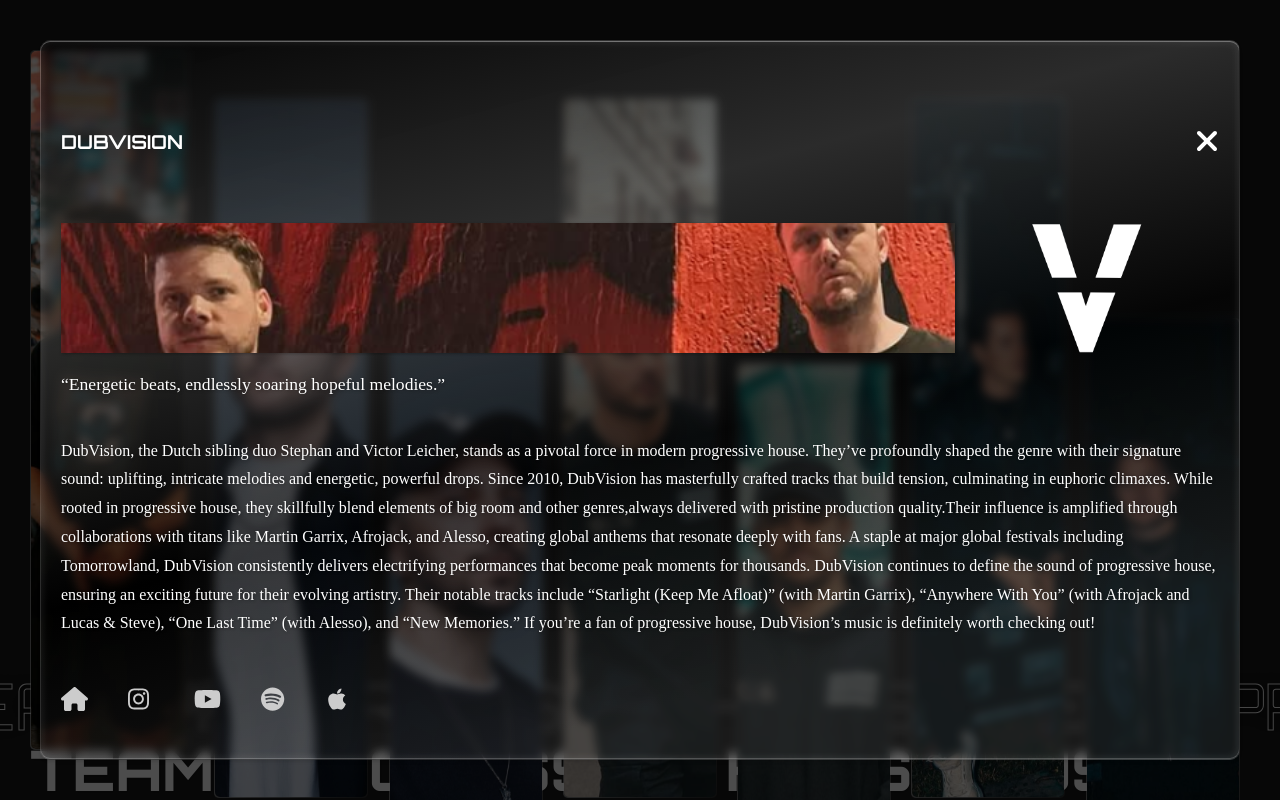
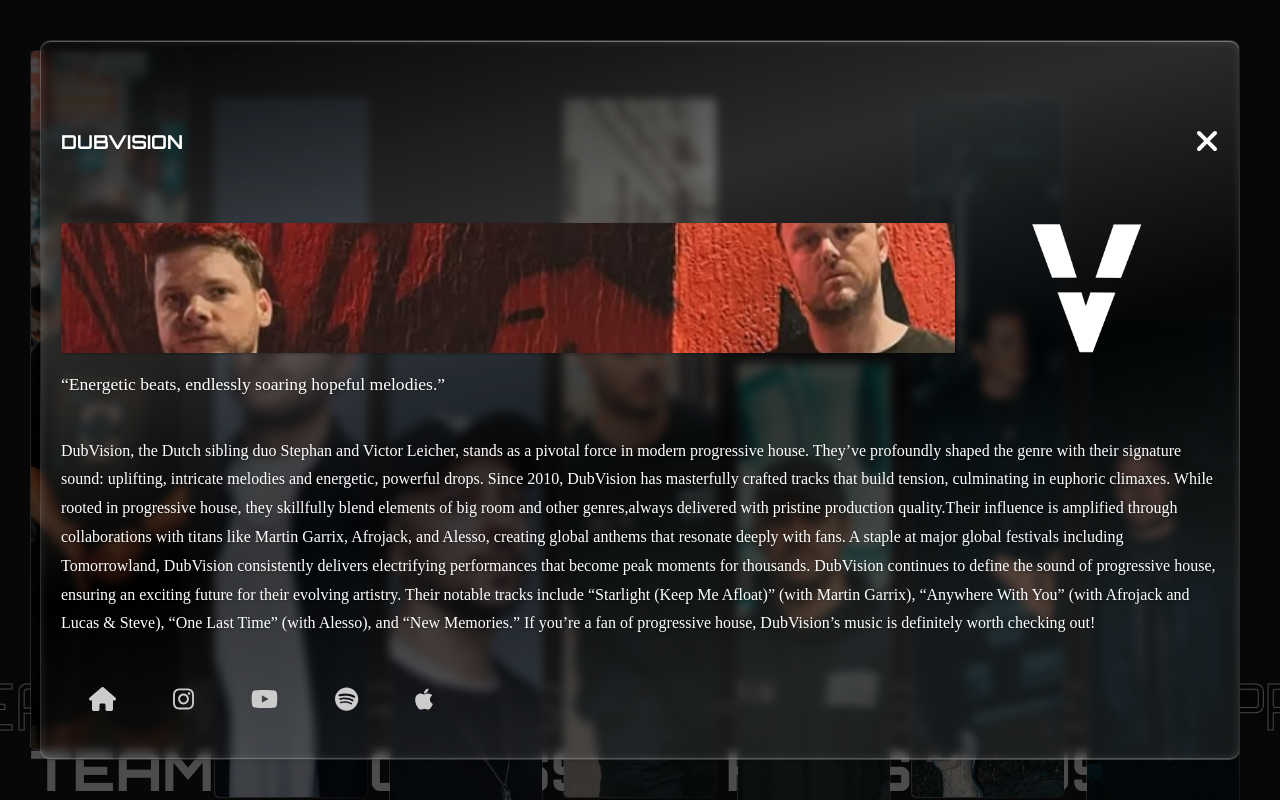
Before and after one commit to mjArtkim/Progressive, a Vue app: page / in a window 1280 px wide. Both pictures are taken after a click on the button 108 px from the left and 1793 px from the top of the page. Shown: the part 1393-2193 px from the top of the page. Built offline with nearby package versions, Linux system fonts and the light colour scheme; a web font is replaced by a local one.

Commit message:
link group center align/ button hover add

```diff
--- a/src/components/InfoDj.vue
+++ b/src/components/InfoDj.vue
@@ -272,6 +272,23 @@
   .pc-over {
     display: none;
   }
+  .link-group {
+    max-width: 400px;
+    width: 100%;
+    display: flex;
+    align-items: center;
+    justify-content: space-around;
+    a {
+      color: #ccc;
+      font-size: 1.5em;
+      text-shadow: 1px 1px 3px rgba(0, 0, 0, 0.3);
+      :hover {
+        color: #fff;
+        text-shadow: 1px 1px 3px rgba(255, 255, 255, 0.5);
+        transition: 0.2s ease-in-out;
+      }
+    }
+  }
 }
 @media (min-width: 1401px) {
   .dj-logo1 {
--- a/src/views/InfoView.vue
+++ b/src/views/InfoView.vue
@@ -189,8 +189,6 @@
     display: flex;
     align-items: center;
     justify-content: center;
-    :hover {
-    }
     &::before {
       content: '';
       position: absolute;
@@ -314,6 +312,19 @@
 @media (min-width: 1025px) {
 }
 /* 큰 태블릿 (1024px 이하) */
-@media (max-width: 1200px) {
+@media (min-width: 1401px) {
+  .bar {
+    button {
+      &:hover {
+        &::before {
+          background: linear-gradient(105deg, #ffffff77, #ffffffaa, #ffffff44);
+        }
+        &::after {
+          filter: brightness(1.1);
+        }
+        box-shadow: 0px 0px 15px rgba(255, 255, 255, 0.6);
+      }
+    }
+  }
 }
 </style>
```
